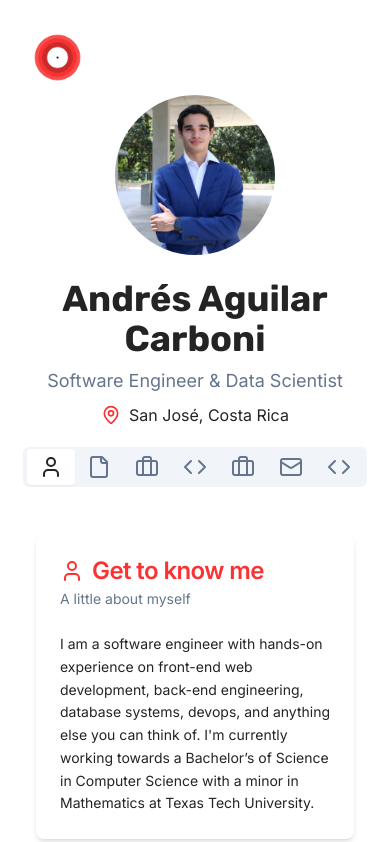
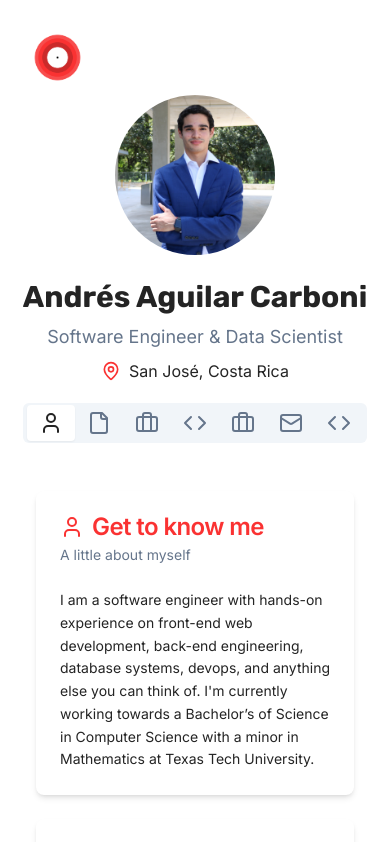
Before and after one commit to aguilarcarboni/resume, a Next.js app: page / in a window 390 px wide. Shown: the top 842 px of the page. Built offline with nearby package versions, Linux system fonts and the light colour scheme.

Commit message:
Adjust font size for name in About component to improve readability on different screen sizes.

```diff
--- a/src/components/About.tsx
+++ b/src/components/About.tsx
@@ -48,7 +48,7 @@ const About: React.FC<AboutProps> = ({ name, title, imageUrl, tabs }) => {
             {imageUrl && <Image src={imageUrl} alt={''} fill className="object-cover" />}
           </div>
           <div className="w-fit h-full flex gap-2 flex-col justify-center items-center md:items-start">
-            <p className={cn(rubik.className, "md:text-6xl text-4xl font-bold text-center md:text-start")}>{name}</p>
+            <p className={cn(rubik.className, "md:text-6xl text-3xl font-bold text-center md:text-start")}>{name}</p>
             <p className="text-lg text-subtitle text-center md:text-start">{title}</p>
             <div className="flex gap-2 items-center">
               <location.icon className="w-5 h-5 text-primary" />
```
